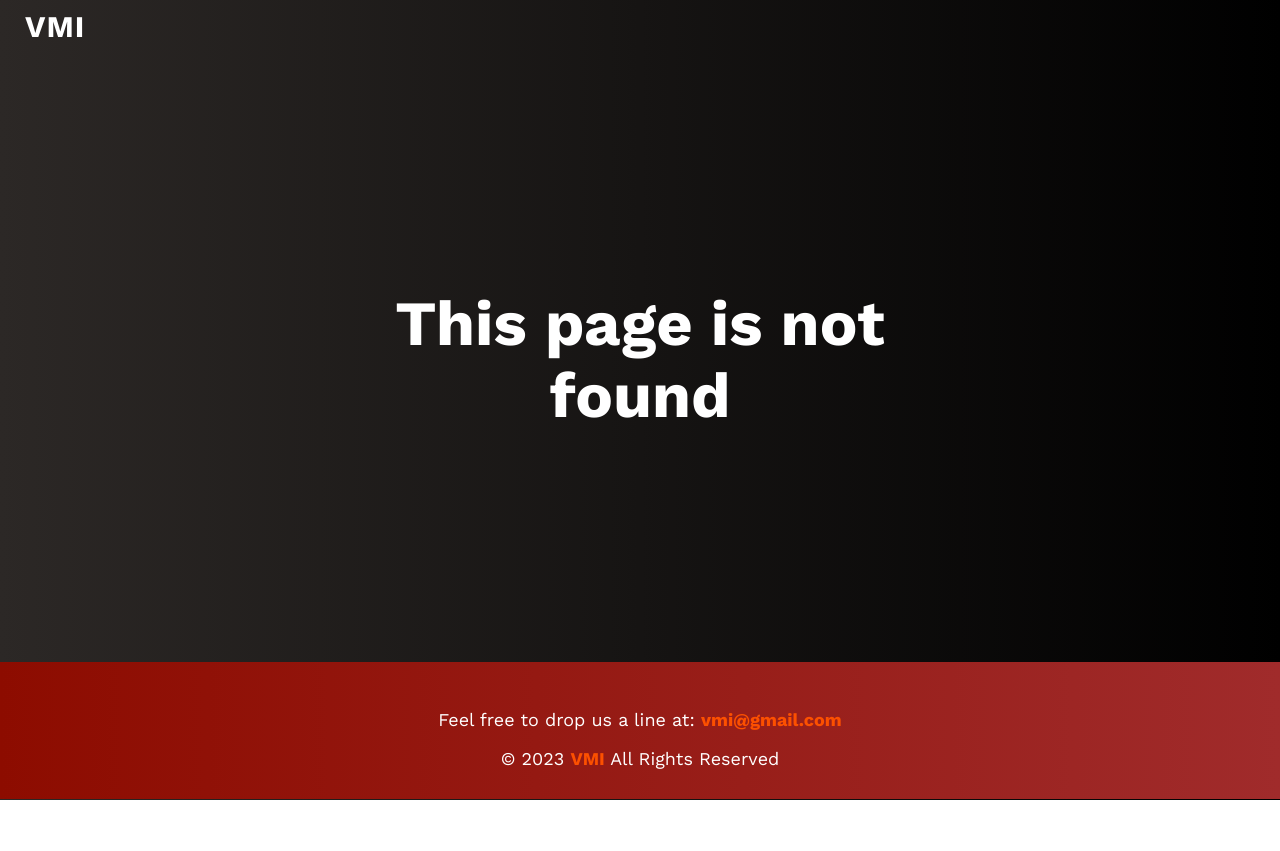
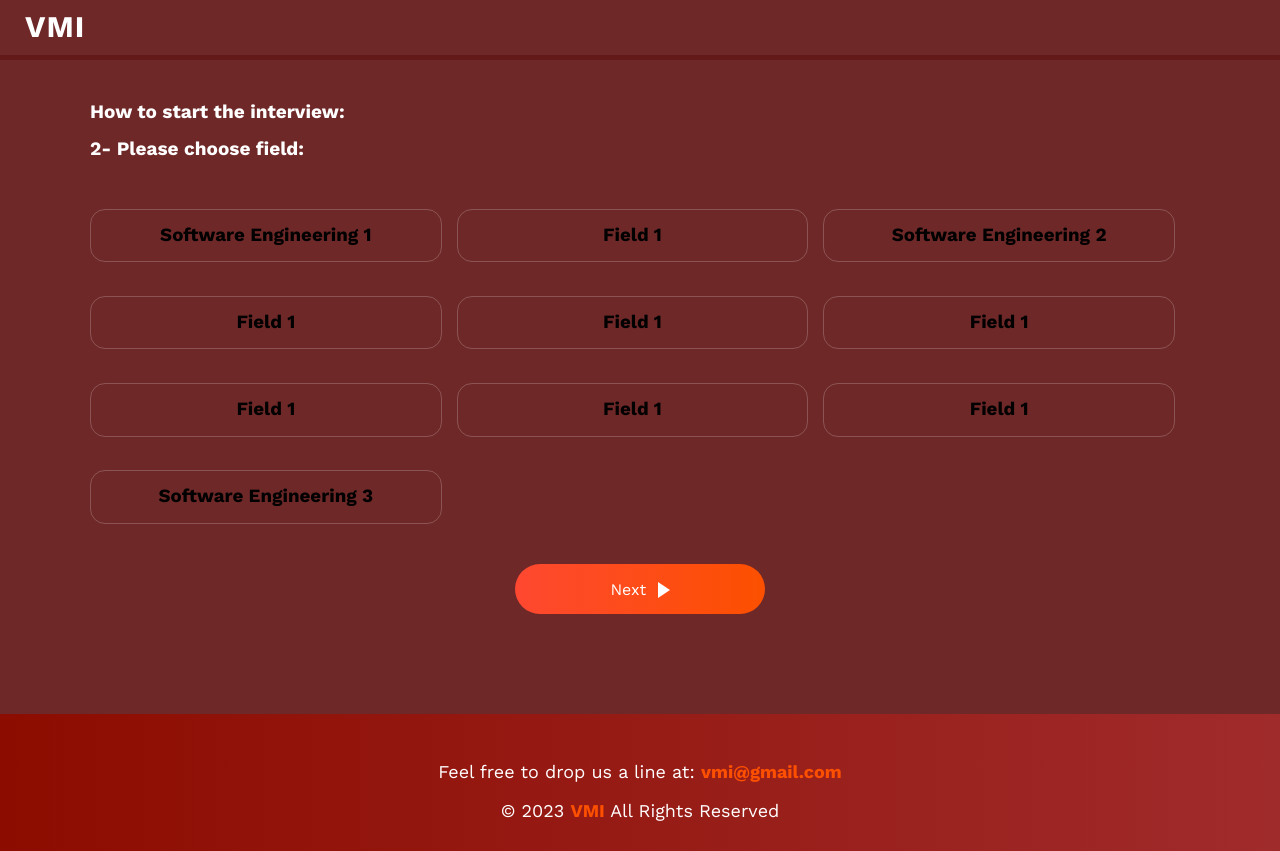
Before and after one commit to Ahmed97777/Virtual-Mock-Interview, a React (Create React App) app in the folder virtual_mock_interview/: page /field in a window 1280 px wide. Before the commit this address had no page. Before the commit the page ends 800 px from the top, so only its background shows below. Built offline with nearby package versions, Linux system fonts and the light colour scheme.

Commit message:
Adding, Updating, Fixing.

```diff
--- a/virtual_mock_interview/src/App.css
+++ b/virtual_mock_interview/src/App.css
@@ -11,6 +11,14 @@ background: linear-gradient(to right, #2c2826, #000000);
 .App {
     background: #2c2826; /*Fallback color*/
     background: linear-gradient(to right, #2c2826, #000000);
+    min-height: 100vh;
+    display: flex;
+    flex-direction: column;
+}
+
+.the-main {
+    flex: 1;
+    /* background-color: rgb(111, 40, 40); */
 }
 
 /* Start Global Rules */
@@ -84,6 +92,7 @@ background: linear-gradient(to right, #2c2826, #000000);
 .button-start {
     margin: 0;
     margin-top: 25px;
+    margin-bottom: 25px;
     background: linear-gradient(to right, #ff4830, #fc5000);
     border: none;
     color: white;
@@ -279,6 +288,7 @@ background: linear-gradient(to right, #2c2826, #000000);
 }
 
 .footer-container {
+    margin-top: auto;
     position: relative;
 }
 
@@ -287,8 +297,8 @@ background: linear-gradient(to right, #2c2826, #000000);
     background: linear-gradient(to right, #8d0c00, #a02b2b);
     padding: 30px 10px;
     color: white;
-    position: absolute;
     width: 100%;
+    /* height: 200px; */
     margin-top: auto;
     text-align: center;
     font-size: 18px;
@@ -298,10 +308,6 @@ background: linear-gradient(to right, #2c2826, #000000);
     color: #fc5000;
     font-weight: bold;
 }
-
-/* .footer p {
-    margin-bottom: 40px;
-} */
 
 .footer a {
     text-decoration: none;
@@ -358,9 +364,9 @@ background: linear-gradient(to right, #2c2826, #000000);
     display: flex;
     flex-direction: column;
     align-items: center;
-    height: 600px;
+    height: auto;
     background-color: rgb(111, 40, 40);
-    padding-bottom: 25px;
+    padding-bottom: 75px;
 }
 
 .config-box {
@@ -375,6 +381,12 @@ background: linear-gradient(to right, #2c2826, #000000);
     margin: 0 15px 15px 15px;
     background-color: rgba(255, 255, 255, 0.1);
     /* background-color: rgba(0, 0, 0, 0.1); */
+    transition: 0.3s;
+    cursor: pointer;
+}
+
+.config-box:hover {
+    background-color: rgb(114, 76, 76);
 }
 
 .config-img {
@@ -391,3 +403,27 @@ background: linear-gradient(to right, #2c2826, #000000);
 }
 
 /* Ending the configuration process: */
+
+
+/* starting field.js style */
+
+.field-container {
+    display: grid;
+    /* grid-template-columns: repeat(4, 1fr); */
+    grid-template-columns: repeat(auto-fit, minmax(300px, 1fr));
+    width: 100%;
+    padding-left: 90px;
+    padding-right: 90px;
+}
+
+.field-container h3 {
+    border: 1px solid rgba(255, 255, 255, 0.2);
+    border-radius: 15px;
+    text-align: center;
+    margin-right: 15px;
+    margin-bottom: 15px;
+    padding: 15px
+}
+
+
+/* ending field.js style */
--- a/virtual_mock_interview/src/App.js
+++ b/virtual_mock_interview/src/App.js
@@ -6,22 +6,31 @@ import Footer from "./Components/Footer";
 import {BrowserRouter, Routes, Route} from "react-router-dom";
 import NotFound from "./Components/NotFound";
 import Config from "./Components/Config";
+import Field from "./Components/Field";
+
 
 function App() {
   return (
     <div className="App">
 
+      <div className="the-main" >
 
-      {/* The differences will be here */}
+        {/* The differences will be here */}
       <BrowserRouter>
         <Routes>
 
           <Route  path="/" element= {<div><Header/><Landing/><HomeMain/></div>} />
           <Route  path="/configuration" element= {<Config/>} />
+          <Route  path="/field" element= {<Field/>} />
           <Route  path="*" element= {<div><Header/><NotFound/></div>} />
 
         </Routes>
       </BrowserRouter>
+
+
+      </div>
+
+
 
       {/* A Footer that will always be there */}
       <Footer/>
--- a/virtual_mock_interview/src/Components/Config.js
+++ b/virtual_mock_interview/src/Components/Config.js
@@ -19,7 +19,7 @@ const Config = () => {
 
                 <div className="instructions-container" >
                     <h2 className="main-title-2" >How to start the interview:</h2>
-                    <h2 className="main-title-2" >1- Please allow access for camera permission, mic permission</h2>
+                    <h2 className="main-title-2" >1- Please allow access for camera permission, mic permission:</h2>
                 </div>
 
 
--- /dev/null
+++ b/virtual_mock_interview/src/Components/Field.js
@@ -0,0 +1,67 @@
+import { Link } from "react-router-dom"
+
+const Field = () => {
+
+    return (
+
+        <>
+
+
+            <div className="logo-container-for-config" id="page-top" >
+                <div className="top-logo-menu-for-config" >
+                    <a className="logo-name-for-config" href="#page-top" >VMI</a>
+                </div>
+            </div>
+
+
+            <div className="instructions-parent" >
+
+                <div className="instructions-container" >
+                    <h2 className="main-title-2" >How to start the interview:</h2>
+                    <h2 className="main-title-2" >2- Please choose field:</h2>
+                </div>
+
+
+            </div>
+
+
+
+            {/* Starting the configuration process */}
+
+
+            <div className="config-container">
+
+                <div className="field-container" >
+
+                        <h3>Software Engineering 1</h3>
+                        <h3>Field 1</h3>
+                        <h3>Software Engineering 2</h3>
+                        <h3>Field 1</h3>
+                        <h3>Field 1</h3>
+                        <h3>Field 1</h3>
+                        <h3>Field 1</h3>
+                        <h3>Field 1</h3>
+                        <h3>Field 1</h3>
+                        <h3>Software Engineering 3</h3>
+
+
+                </div>
+
+                <Link to="/y" ><button className="button-start" >Next <span className="triangle"></span></button></Link>
+            </div>
+
+
+
+            {/* Ending the configuration process */}
+
+
+
+
+        </>
+
+    )
+
+}
+
+
+export default Field
```
